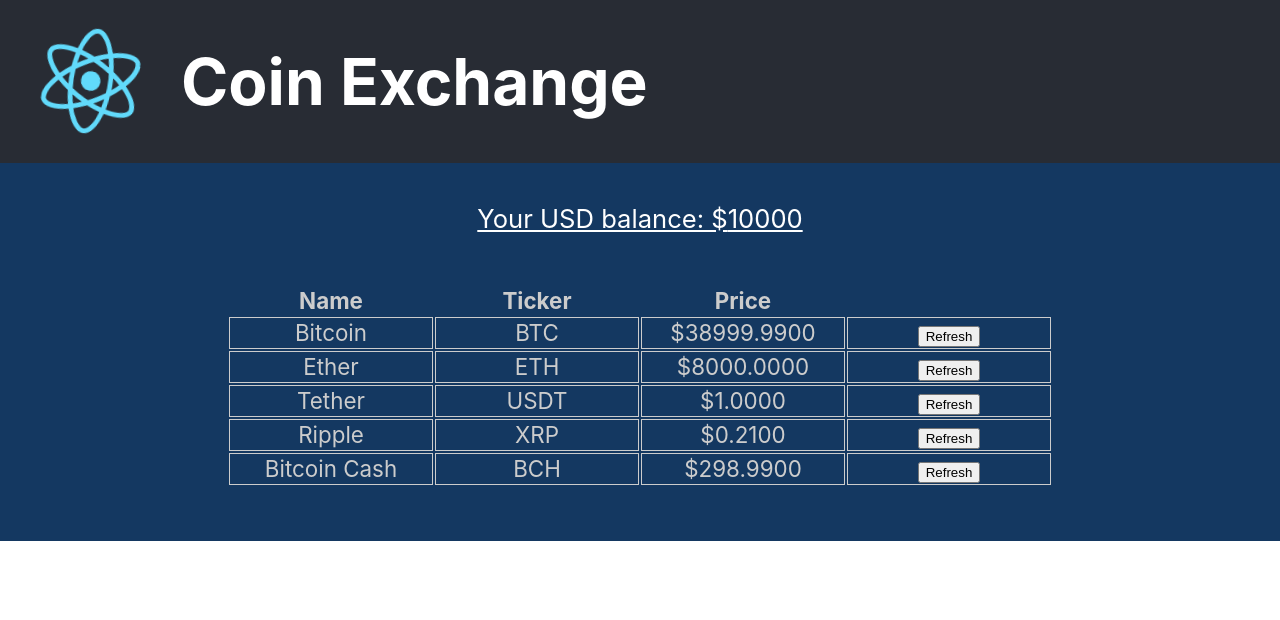
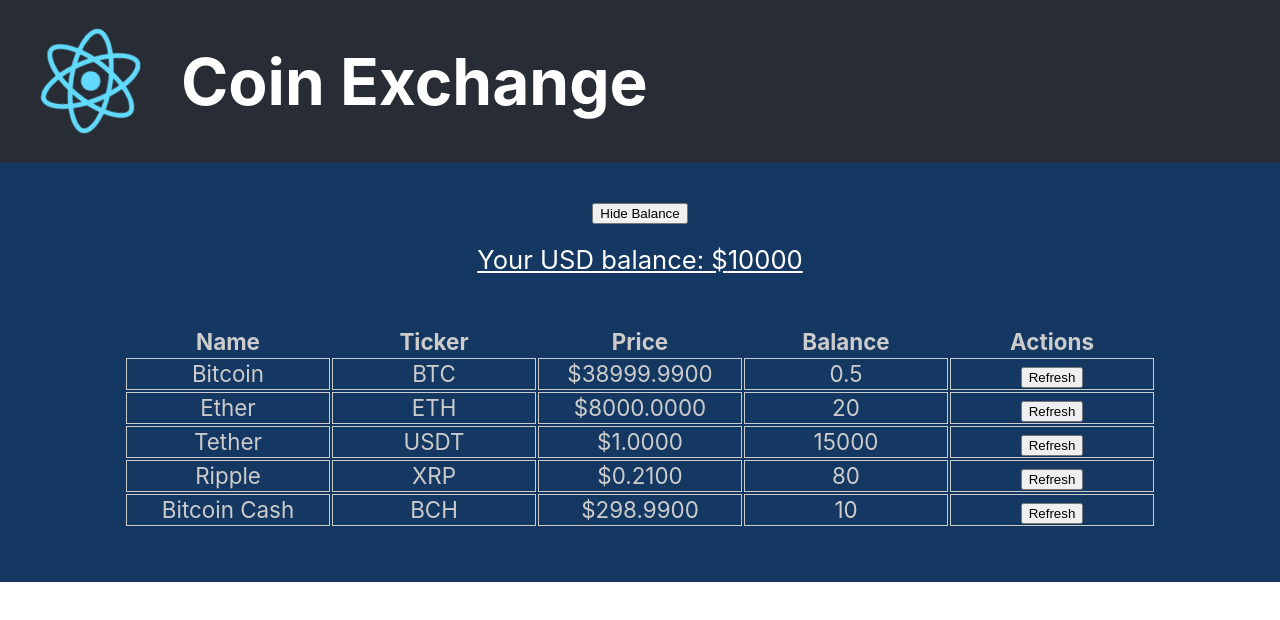
Before and after one commit to mike-solonevich/coin-exchange, a React (Create React App) app: page / in a window 1280 px wide. Shown: the top 620 px of the page. Built offline with nearby package versions, Linux system fonts and the light colour scheme.

Commit message:
Class properties

```diff
--- a/src/App.js
+++ b/src/App.js
@@ -12,42 +12,53 @@ const AppWrapper = styled.div`
 `;
 
 class App extends React.Component {
-  constructor(props) {
-    super(props);
-    this.state = {
+  state = {
     balance: 10000,
+    showBalance: true,
     coinData: [
       {
         name: 'Bitcoin',
         ticker: 'BTC',
+        balance: 0.5,
         price: 38999.99
       },
       {
         name: 'Ether',
         ticker: 'ETH',
+        balance: 20,
         price: 8000.00
       },
       {
         name: 'Tether',
         ticker: 'USDT',
+        balance: 15000,
         price: 1.00
       },
       {
         name: 'Ripple',
         ticker: 'XRP',
+        balance: 80,
         price: 0.21
       },
       {
         name: 'Bitcoin Cash',
         ticker: 'BCH',
+        balance: 10,
         price: 298.99
       },
     ]
   };
-    this.handleRefreshCoinPrice = this.handleRefreshCoinPrice.bind(this);
+
+  toggleBalanceVisibility = () => {
+    this.setState(state => {
+      return {
+        ...state,
+        showBalance: ! state.showBalance
+      }
+    });
   }
 
-  handleRefreshCoinPrice(ticker) {
+  handleRefreshCoinPrice = (ticker) => {
     const randomPercentage = 0.995 + Math.random() * 0.01;
     this.setState(state => {
       // Find our coin by given ticker and update the price.
@@ -60,8 +71,8 @@ class App extends React.Component {
     return (
       <AppWrapper>
         <Header logo={logo} />
-        <AccountBalance amount={this.state.balance} />
-        <CoinList coinData={this.state.coinData} handleRefreshCoinPrice={this.handleRefreshCoinPrice}/>
+        <AccountBalance amount={this.state.balance} showBalance={this.state.showBalance} toggleBalanceVisibility={this.toggleBalanceVisibility} />
+        <CoinList coinData={this.state.coinData} handleRefreshCoinPrice={this.handleRefreshCoinPrice} showBalance={this.state.showBalance} />
       </AppWrapper>
     );
   }
--- a/src/components/AccountBalance/AccountBalance.jsx
+++ b/src/components/AccountBalance/AccountBalance.jsx
@@ -8,17 +8,31 @@ const Section = styled.section`
   font-size: 1.6rem;
   text-decoration: underline;
 `;
+const Button = styled.button`
+  display: block;
+  margin: 0 auto 20px auto;
+`;
 
 export default class AccountBalance extends Component {
+  handleClick = (event) => {
+    event.preventDefault();
+    this.props.toggleBalanceVisibility();
+  }
+
   render() {
+    const buttonText = this.props.showBalance ? 'Hide Balance' : 'Show Balance';
     return (
       <Section>
-        Your USD balance: ${this.props.amount}
+        <Button onClick={this.handleClick}>{buttonText}</Button>
+        {this.props.showBalance &&
+          <>Your USD balance: ${this.props.amount}</>
+        }
       </Section>
     );
   }
 }
 
 AccountBalance.propTypes = {
+  showBalance: PropTypes.bool.isRequired,
   amount: PropTypes.number.isRequired
 }
--- a/src/components/Coin/Coin.jsx
+++ b/src/components/Coin/Coin.jsx
@@ -8,12 +8,7 @@ const Td = styled.td`
 `;
 
 export default class Coin extends Component {
-  constructor(props) {
-    super(props);
-    this.handleClick = this.handleClick.bind(this);
-  }
-
-  handleClick(event) {
+  handleClick = (event) => {
     event.preventDefault();
     this.props.handleRefreshCoinPrice(this.props.ticker);
   }
@@ -24,6 +19,9 @@ export default class Coin extends Component {
         <Td>{this.props.name}</Td>
         <Td>{this.props.ticker}</Td>
         <Td>${this.props.price.toFixed(4)}</Td>
+        {this.props.showBalance &&
+          <Td>{this.props.balance}</Td>
+        }
         <Td>
           <form action="" method="POST">
             <button onClick={this.handleClick}>Refresh</button>
--- a/src/components/CoinList/CoinList.jsx
+++ b/src/components/CoinList/CoinList.jsx
@@ -16,11 +16,21 @@ export default class CoinList extends Component {
             <th>Name</th>
             <th>Ticker</th>
             <th>Price</th>
+            {this.props.showBalance &&
+              <th>Balance</th>
+            }
+            <th>Actions</th>
           </tr>
         </thead>
         <tbody>
           {this.props.coinData.map(coin =>
-            <Coin key={coin.ticker} name={coin.name} ticker={coin.ticker} price={coin.price} handleRefreshCoinPrice={this.props.handleRefreshCoinPrice} />
+            <Coin key={coin.ticker}
+                  name={coin.name}
+                  ticker={coin.ticker}
+                  balance={coin.balance}
+                  price={coin.price}
+                  handleRefreshCoinPrice={this.props.handleRefreshCoinPrice}
+                  showBalance={this.props.showBalance} />
           )}
         </tbody>
       </Table>
```
Also changed, not shown: 1 other file (tests, documents, lock files or other folders). Lines whose indentation alone changed are shown as unchanged.
